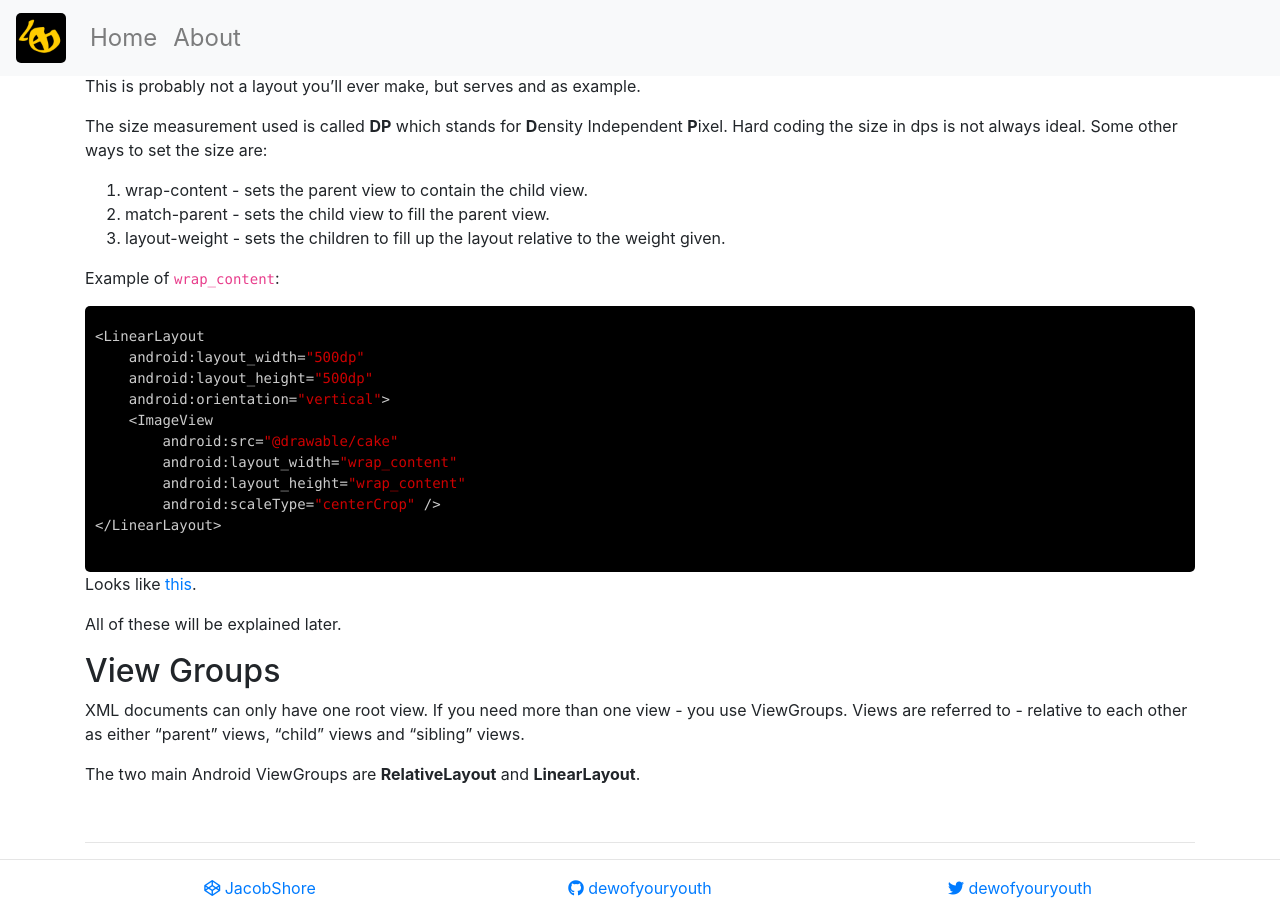
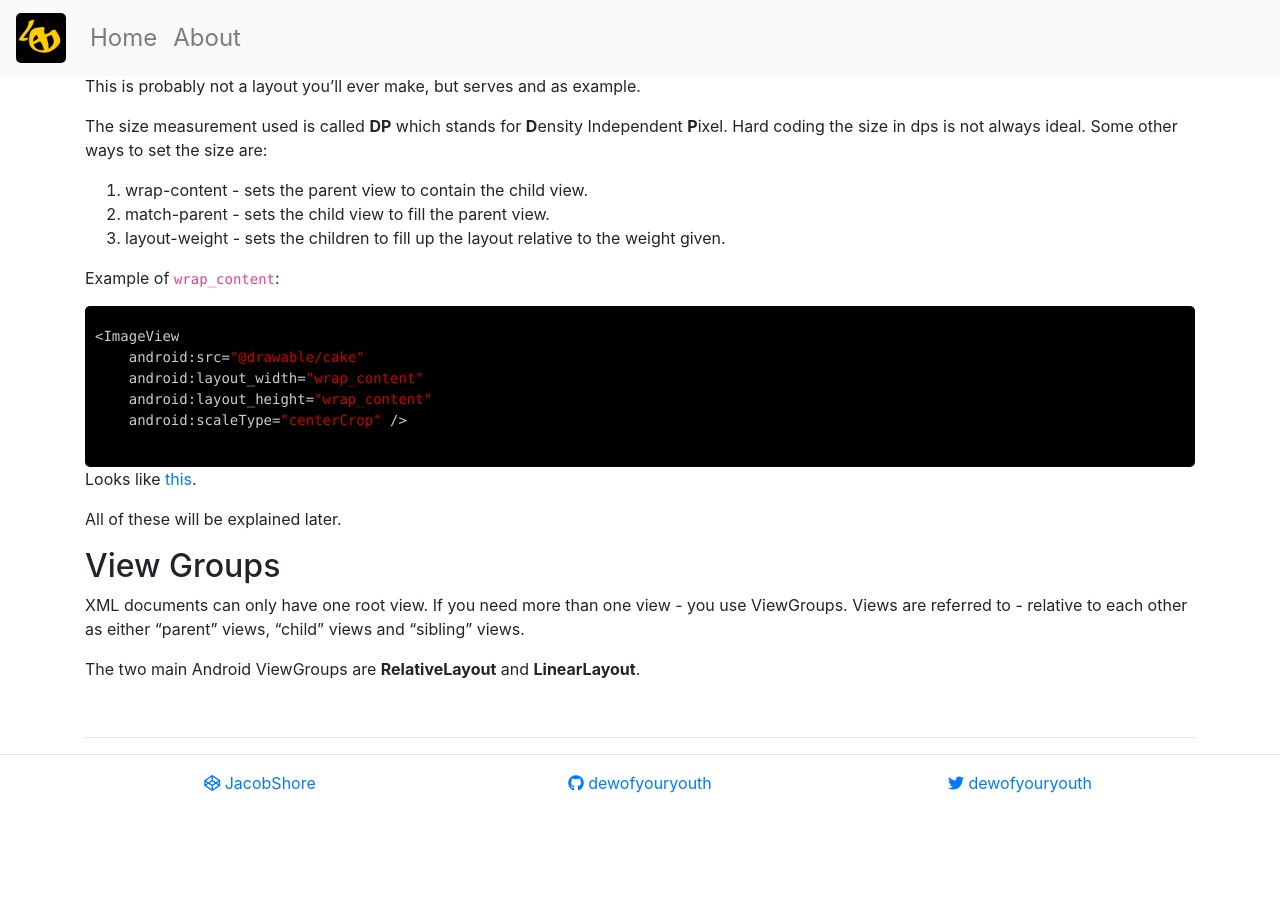
Before and after one commit to DewofyourYouth/DewofyourYouth.github.io, a Jekyll site: the page built from _posts/2018-10-21-android-notes.md, in a window 1280 px wide and 900 px high, scrolled down 1030 px. Built offline with Jekyll 4.4.1, drawn with Linux system fonts in a browser that asks for light colours; nearby versions of some CDN libraries; comment, search, counter and statistics services are not loaded; after the commit the page ends 1825 px from its top, so only the background shows below that.

Commit message:
imageview

````diff
--- a/_posts/2018-10-21-android-notes.md
+++ b/_posts/2018-10-21-android-notes.md
@@ -64,16 +64,11 @@ The size measurement used is called **DP** which stands for **D**ensity Independ
 Example of `wrap_content`:
 
 ```xml
-<LinearLayout
-    android:layout_width="500dp"
-    android:layout_height="500dp"
-    android:orientation="vertical">
-    <ImageView
-        android:src="@drawable/cake"
-    	android:layout_width="wrap_content"
-    	android:layout_height="wrap_content"
-        android:scaleType="centerCrop" />
-</LinearLayout>
+<ImageView
+    android:src="@drawable/cake"
+    android:layout_width="wrap_content"
+    android:layout_height="wrap_content"
+    android:scaleType="centerCrop" />
 ```
 
 Looks like [this](https://labs.udacity.com/android-visualizer/?_ga=1.81874070.1429176437.1469538580#/android/text-view).
````
